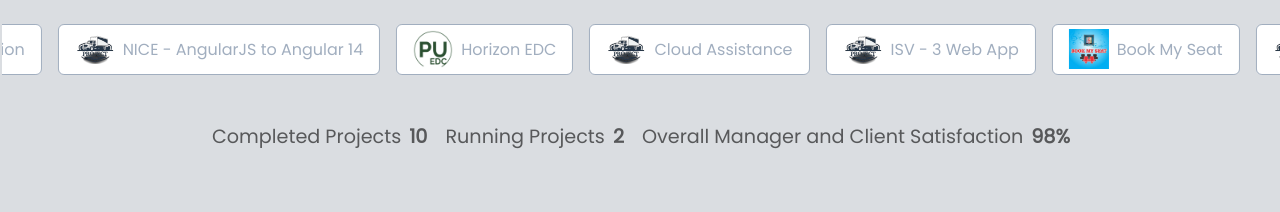
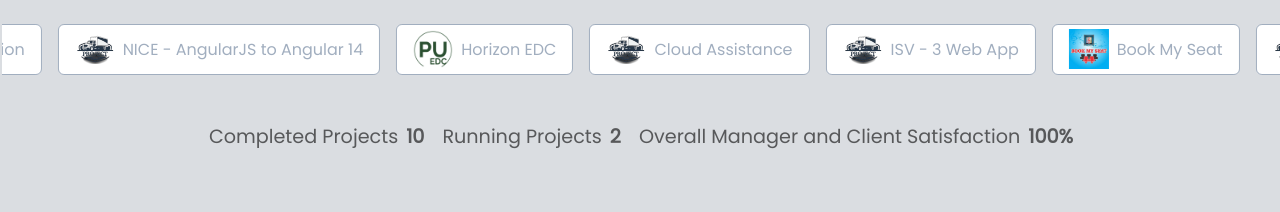
Before and after one commit to himanshujain-044/portfolio, a React (Create React App) app: page / in a window 1280 px wide. Shown: the part 861-1073 px from the top of the page. Built offline with nearby package versions, Linux system fonts and the light colour scheme.

Commit message:
fix: misspell

```diff
--- a/public/index.html
+++ b/public/index.html
@@ -29,7 +29,7 @@
       type="text/css"
       href="https://fonts.googleapis.com/css?family=Poppins"
     />
-    <title>Himanshu's Fortfolio</title>
+    <title>Himanshu's Portfolio</title>
   </head>
   <body>
     <noscript>You need to enable JavaScript to run this app.</noscript>
--- a/src/pages/LandingPage/WorkedCompany/WorkedCompany.jsx
+++ b/src/pages/LandingPage/WorkedCompany/WorkedCompany.jsx
@@ -44,7 +44,7 @@ const WorkedCompany = () => {
           <Counter title="Running Projects" number={2} />
           <Counter
             title="Overall Manager and Client Satisfaction"
-            number={98}
+            number={100}
             suffix="%"
           />
         </div>
```
